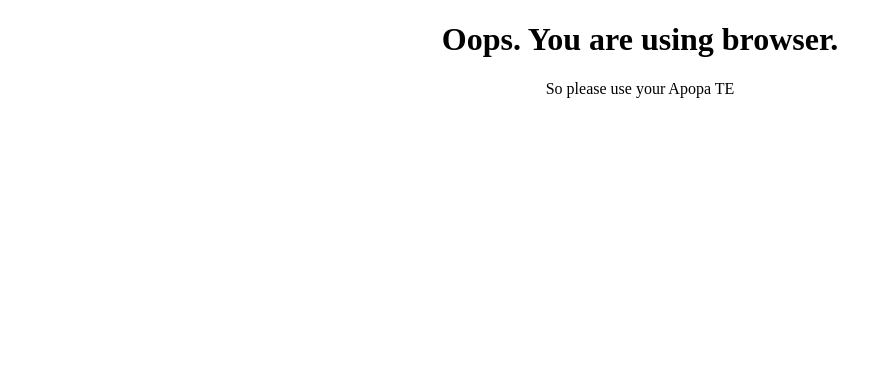
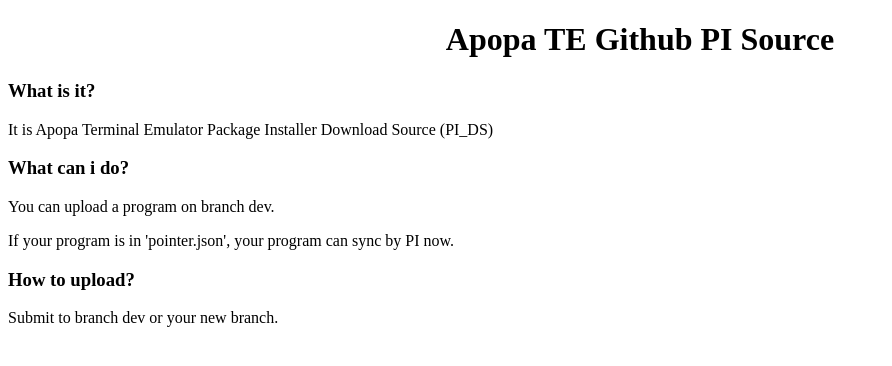
Before and after one commit to ApopaTE/ApopaTE.github.io, a plain HTML site: page index.html in a window 1280 px wide. Shown: the whole page, without its empty margins (0-892 px from the left). Drawn offline with Linux system fonts and the light colour scheme.

Commit message:
Update index.html
emm

```diff
--- a/index.html
+++ b/index.html
@@ -1,8 +1,14 @@
 <!DOCTYPE html>
 <head>
-  <title>Apopa TE Github PI Source</title>
+  <title>Apopa TE Github PI Source - Index</title>
 </head>
 <body>
-  <center><h1>Oops. You are using browser.</h1></center>
-  <center><p>So please use your Apopa TE </p></center>
+  <center><h1>Apopa TE Github PI Source</h1></center>
+  <h3>What is it?</h3>
+  <p>It is Apopa Terminal Emulator Package Installer Download Source (PI_DS)</p>
+  <h3>What can i do?</h3>
+  <p>You can upload a program on branch dev.</p>
+  <p>If your program is in 'pointer.json', your program can sync by PI now.</p>
+  <h3>How to upload?</h3>
+  <p>Submit to branch dev or your new branch.</p>
 </body>
```
